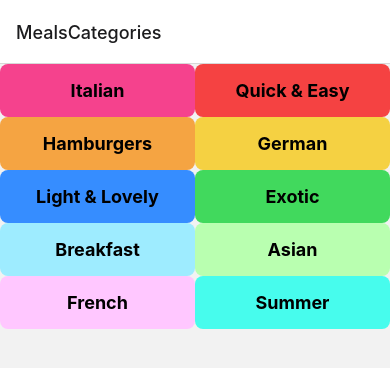
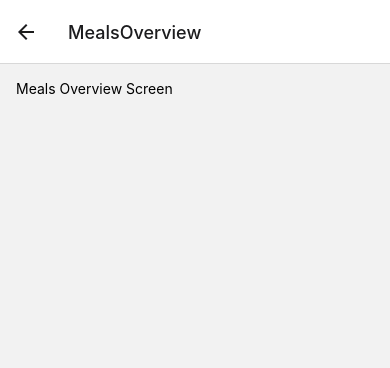
Before and after one commit to P-MBD/act-native-practical-guide-code, a React Native app: screen /MealsOverview in a window 390 px wide. Shown: the top 368 px of the page. Built offline with nearby package versions, Linux system fonts and the light colour scheme.

Commit message:
006 Implementing Navigation Between Two Screens

```diff
--- a/App.tsx
+++ b/App.tsx
@@ -5,6 +5,7 @@
 import{createNativeStackNavigator} from '@react-navigation/native-stack';
 
 import CategoriesScreen from './screens/CategoriesScreen';
+import MealsOverviewScreen from './screens/MealsOverviewScreen'
 
 const Stack= createNativeStackNavigator();
 export default function App() {
@@ -14,6 +15,7 @@
       <NavigationContainer>
             <Stack.Navigator>
                 <Stack.Screen name="MealsCategories" component={CategoriesScreen}/>
+                <Stack.Screen name="MealsOverview" component={MealsOverviewScreen}/>
             </Stack.Navigator>
 
       </NavigationContainer>
--- a/components/CategoryGridTile.js
+++ b/components/CategoryGridTile.js
@@ -1,9 +1,10 @@
 import { FlatList,Pressable, View, Text, StyleSheet, Platform } from 'react-native';
 import { CATEGORIES } from '../data/dummy-data';
+import { useNavigation } from '@react-navigation/native';
 
-function CategoryGridTile() {
+function CategoryGridTile({navigation}) {
+  const {navigate} = useNavigation();
   return (
-
       <FlatList
                 data={CATEGORIES}
                 renderItem={({item,key})=>
@@ -13,6 +14,7 @@
                   styles.button,
                   pressed ? styles.buttonPressed : null,
                 ]}
+                onPress={()=>navigate('MealsOverview')}
                 >
                              <View style={[styles.innerContainer,{backgroundColor:item.color}]}>
                                       <Text style={styles.title}>{item.title}</Text>
--- /dev/null
+++ b/screens/MealsOverviewScreen.js
@@ -0,0 +1,20 @@
+import{View, Text,StyleSheet} from 'react-native';
+import {MEALS} from '../data/dummy-data';
+function MealsOverviewScreen(){
+    return(
+        <View style={styles.container}>
+            <Text>Meals Overview Screen</Text>
+        </View>
+    )
+};
+
+
+const styles= StyleSheet.create({
+        container:{
+            flex:1,
+            padding:16,
+        }
+
+});
+
+export default MealsOverviewScreen;
```
